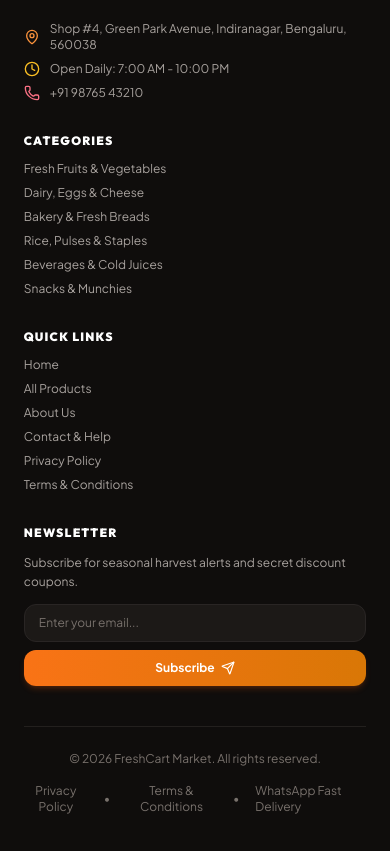
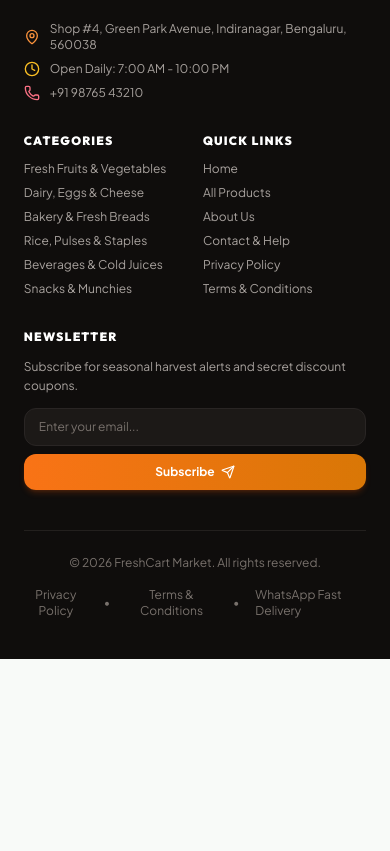
Before and after one commit to SuvithCTI/groceryshop, a React (Vite) app: page / in a window 390 px wide. Shown: the part 4985-5836 px from the top of the page. After the commit the page ends 5644 px from the top, so only its background shows below. Built offline with nearby package versions, Linux system fonts and the light colour scheme.

Commit message:
Align Categories and Quick Links side-by-side on mobile view

```diff
--- a/src/components/Footer.jsx
+++ b/src/components/Footer.jsx
@@ -92,7 +92,9 @@
             </div>
           </div>
 
-          {/* 2. Popular Categories (3 cols) */}
+          {/* 2 & 3. Categories & Quick Links (Side-by-side 2-column layout on mobile, individual columns on desktop) */}
+          <div className="grid grid-cols-2 gap-4 sm:gap-6 lg:contents">
+            {/* 2. Popular Categories */}
             <div className="lg:col-span-3 space-y-3">
               <h4 className="text-xs font-black text-white uppercase tracking-widest font-display text-orange-400">
                 Categories
@@ -106,7 +108,7 @@
                         setActiveTab('products');
                         window.scrollTo({ top: 0, behavior: 'smooth' });
                       }}
-                    className="hover:text-orange-400 transition hover:translate-x-1 inline-block"
+                      className="hover:text-orange-400 transition hover:translate-x-1 inline-block text-left"
                     >
                       {cat.name}
                     </button>
@@ -115,7 +117,7 @@
               </ul>
             </div>
 
-          {/* 3. Navigation & Legal (2 cols) */}
+            {/* 3. Navigation & Legal */}
             <div className="lg:col-span-2 space-y-3">
               <h4 className="text-xs font-black text-white uppercase tracking-widest font-display text-orange-400">
                 Quick Links
@@ -124,7 +126,7 @@
                 <li>
                   <button
                     onClick={() => { setActiveTab('home'); window.scrollTo({ top: 0, behavior: 'smooth' }); }}
-                  className="hover:text-orange-400 transition hover:translate-x-1"
+                    className="hover:text-orange-400 transition hover:translate-x-1 text-left"
                   >
                     Home
                   </button>
@@ -132,7 +134,7 @@
                 <li>
                   <button
                     onClick={() => { setActiveTab('products'); window.scrollTo({ top: 0, behavior: 'smooth' }); }}
-                  className="hover:text-orange-400 transition hover:translate-x-1"
+                    className="hover:text-orange-400 transition hover:translate-x-1 text-left"
                   >
                     All Products
                   </button>
@@ -140,7 +142,7 @@
                 <li>
                   <button
                     onClick={() => { setActiveTab('about'); window.scrollTo({ top: 0, behavior: 'smooth' }); }}
-                  className="hover:text-orange-400 transition hover:translate-x-1"
+                    className="hover:text-orange-400 transition hover:translate-x-1 text-left"
                   >
                     About Us
                   </button>
@@ -148,7 +150,7 @@
                 <li>
                   <button
                     onClick={() => { setActiveTab('contact'); window.scrollTo({ top: 0, behavior: 'smooth' }); }}
-                  className="hover:text-orange-400 transition hover:translate-x-1"
+                    className="hover:text-orange-400 transition hover:translate-x-1 text-left"
                   >
                     Contact & Help
                   </button>
@@ -156,7 +158,7 @@
                 <li>
                   <button
                     onClick={() => setActiveModal('privacy')}
-                  className="hover:text-orange-400 transition hover:translate-x-1"
+                    className="hover:text-orange-400 transition hover:translate-x-1 text-left"
                   >
                     Privacy Policy
                   </button>
@@ -164,12 +166,13 @@
                 <li>
                   <button
                     onClick={() => setActiveModal('terms')}
-                  className="hover:text-orange-400 transition hover:translate-x-1"
+                    className="hover:text-orange-400 transition hover:translate-x-1 text-left"
                   >
                     Terms & Conditions
                   </button>
                 </li>
               </ul>
+            </div>
           </div>
 
           {/* 4. Newsletter Subscribe (3 cols) */}
```
Lines whose indentation alone changed are shown as unchanged.
